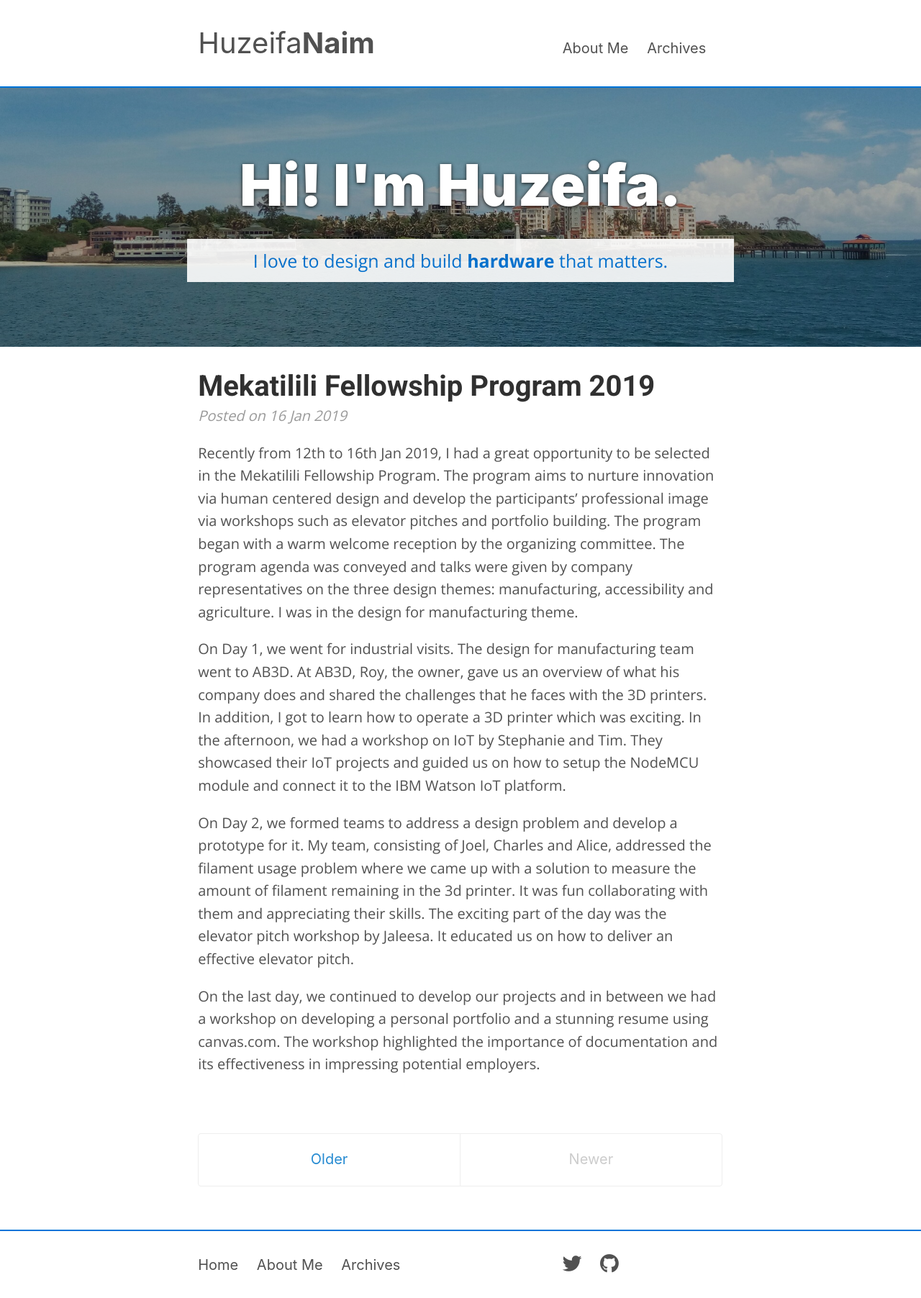
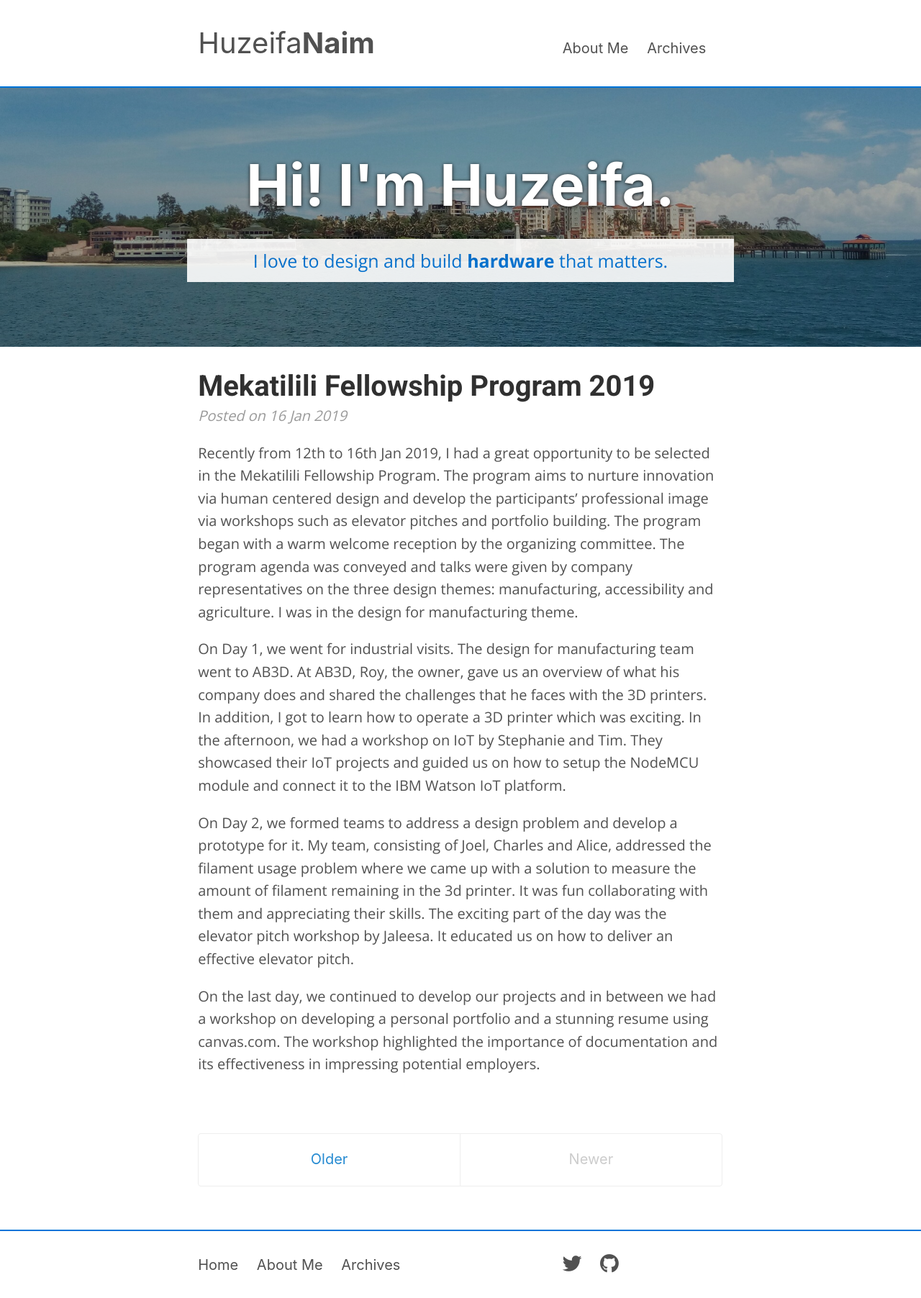
Before and after one commit to huzeifa-zz/huzeifa.github.io, a Jekyll site: the page built from index.html, in a window 1280 px wide. Shown: the whole page at 72% size. Built offline with Jekyll 4.4.1, drawn with Linux system fonts in a browser that asks for light colours; nearby versions of some CDN libraries; the list of posts is cut into pages by our own code.

Commit message:
Change jumbotron title font-weight to 700

```diff
--- a/public/css/styles-custom.css
+++ b/public/css/styles-custom.css
@@ -39,7 +39,7 @@
 .jumbotron .title {
   line-height: 1.125;
   font-size: 4rem;
-  font-weight: 900;
+  font-weight: 700;
   margin-top: 0;
   margin-bottom: 1.5rem;
   color: #fff;
```
